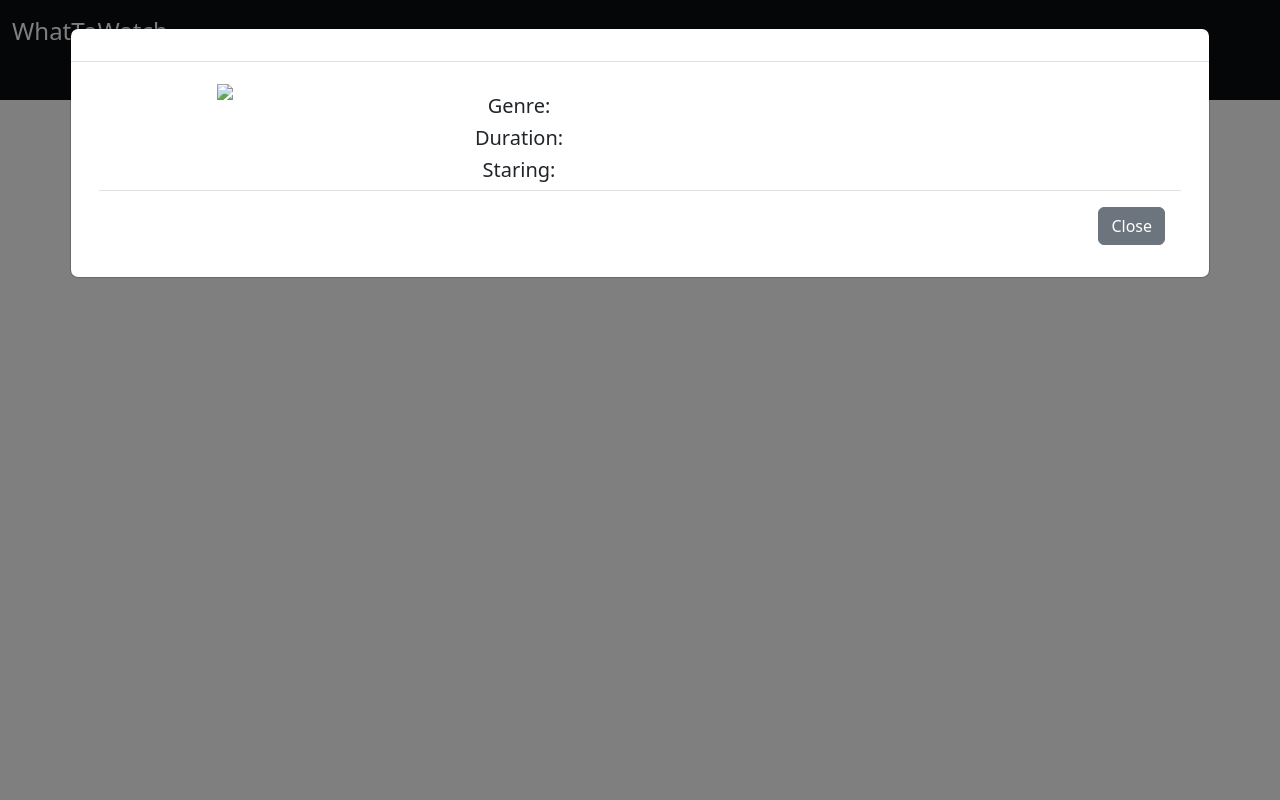
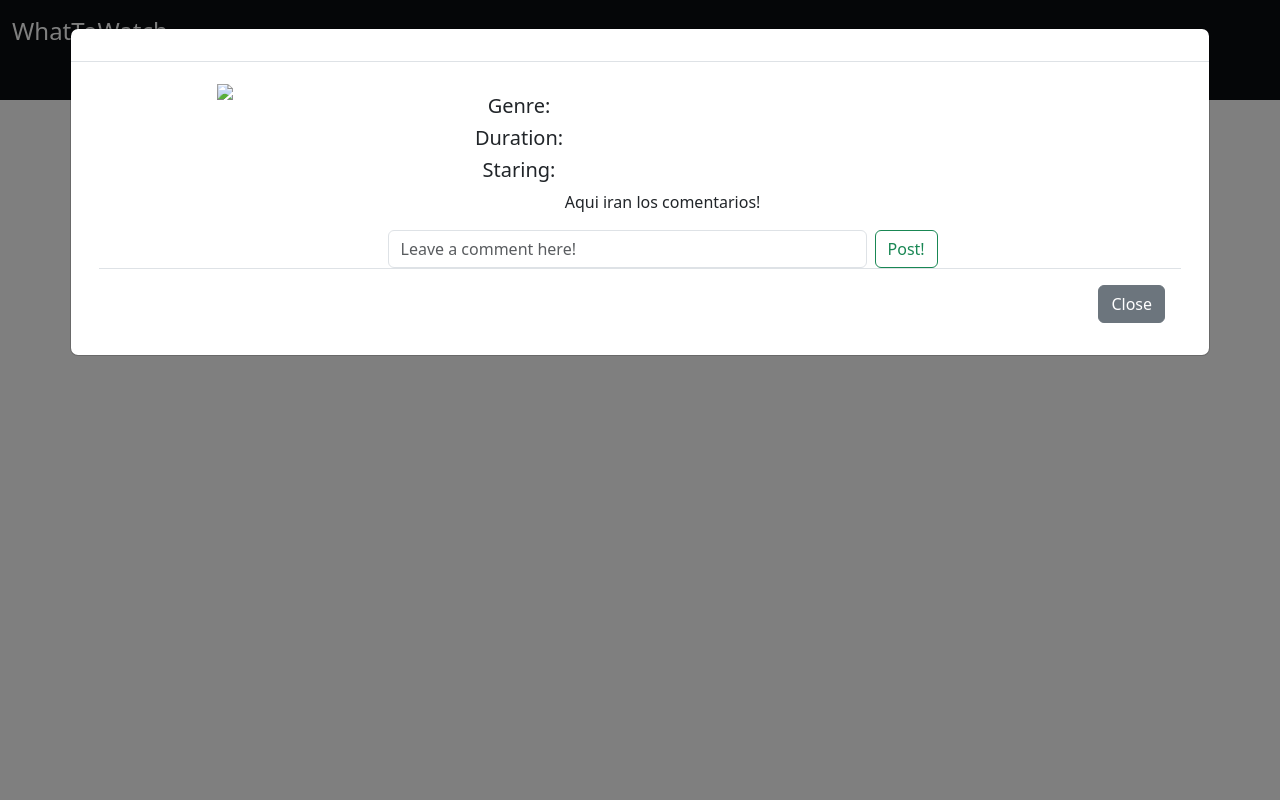
Before and after one commit to Dima-Sh13/Reto_Final_Peliculas, a Flask app: page /movie/1 in a window 1280 px wide. Run offline with Flask 3, Linux system fonts and the light colour scheme; data that the repository does not hold is empty.

Commit message:
Starting comments section development

```diff
--- a/movies_app/templates/movie_view.html
+++ b/movies_app/templates/movie_view.html
@@ -8,7 +8,7 @@
       modal.show();
     });
 </script>
-<div class="modal fade " id="movieModal" data-bs-backdrop="static" tabindex="-1" aria-labelledby="exampleModalLabel" aria-hidden="true">
+<div class="modal fade " id="movieModal" data-bs-backdrop="static" tabindex="-1" aria-labelledby="movieModal" aria-hidden="true">
     <div class="modal-dialog modal-xl">
         <div class="modal-content">
             <div class="modal-header">
@@ -41,6 +41,29 @@
                                     <div class="col"><h5>Staring:</h5></div><div class="col"><div class="col"><p>{{ data["Actors"] }}</p></div>
 
                                 </div>
+                                <div class="row">
+                                    <div class="col">
+
+                                        <p>
+                                            Aqui iran los comentarios!
+                                        </p>
+                                    </div>
+
+                                </div>
+                                <div class="row">
+                                    <div class="col">
+                                        <div class="container text-center">
+                                            <div class="row">
+                                                <div class="col">
+                                                    <form method="post" class="d-flex">
+                                                        <input class="form-control me-2" placeholder="Leave a comment here!" aria-label="Search" type="text" id="commentsInput" name="commentsInput">
+                                                        <button class="btn btn-outline-success" type="submit">Post!</button>
+                                                    </form>
+                                                </div>
+                                            </div>
+                                        </div>
+                                    </div>
+                                </div>
 
                             </div>
 
@@ -66,4 +89,10 @@
 
 
 
+
+
+
+
+
+
 {% endblock %}
```
